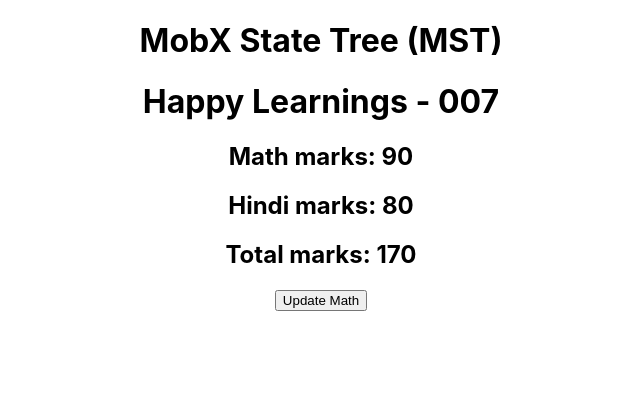
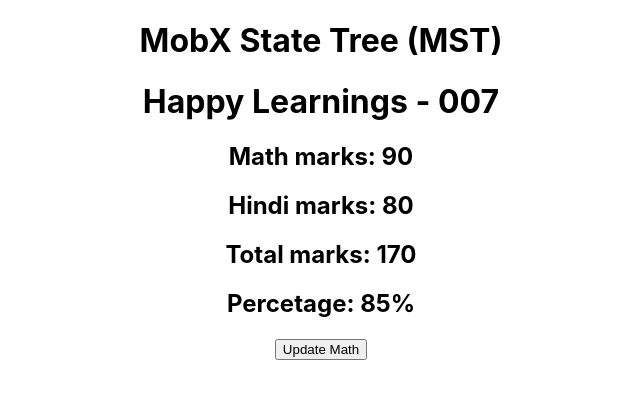
Before and after one commit to AmirMustafa/react-mobx-todo, a React (Create React App) app: page / in a window 1280 px wide. Shown: the top 398 px of the page, without its empty margins (319-959 px from the left). Built offline with nearby package versions, Linux system fonts and the light colour scheme.

Commit message:
feat: adding percentage getter in store (computable)

```diff
--- a/src/UserStoreMST.js
+++ b/src/UserStoreMST.js
@@ -15,6 +15,9 @@
         .views((self) => ({
             get totalMarks() {
                 return self.hindi + self.math;
+            },
+            get percentage() {
+                return `${((self.hindi + self.math)/200) * 100}%`
             }
         }))
 
--- a/src/mst/Home.js
+++ b/src/mst/Home.js
@@ -12,6 +12,7 @@
             <h2>Math marks: {store.math}</h2>
             <h2>Hindi marks: {store.hindi}</h2>
             <h2>Total marks: {store.totalMarks}</h2>
+            <h2>Percetage: {store.percentage}</h2>
             <button onClick={updateMathMarks}>Update Math</button>
         </div>
     );
```
